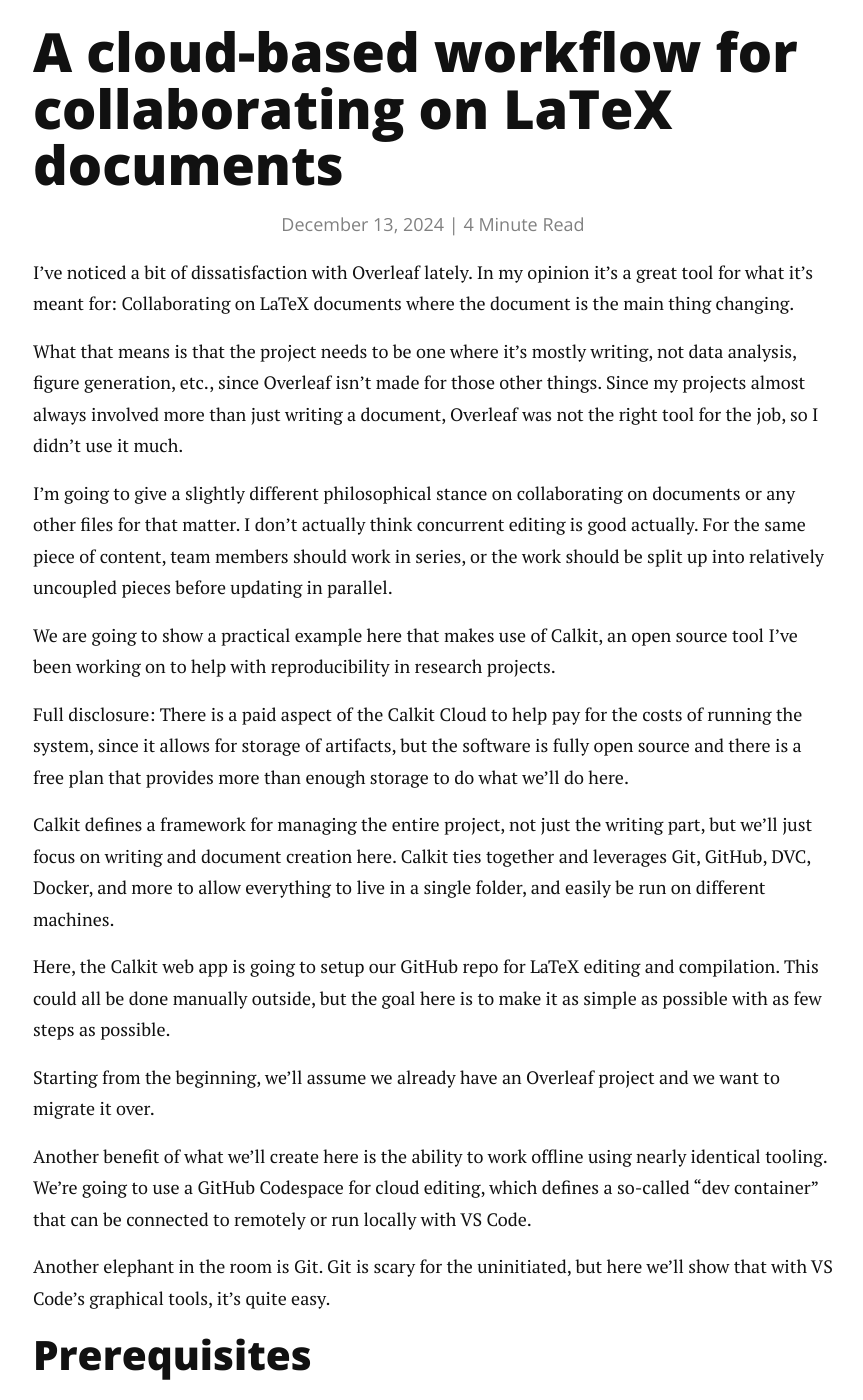
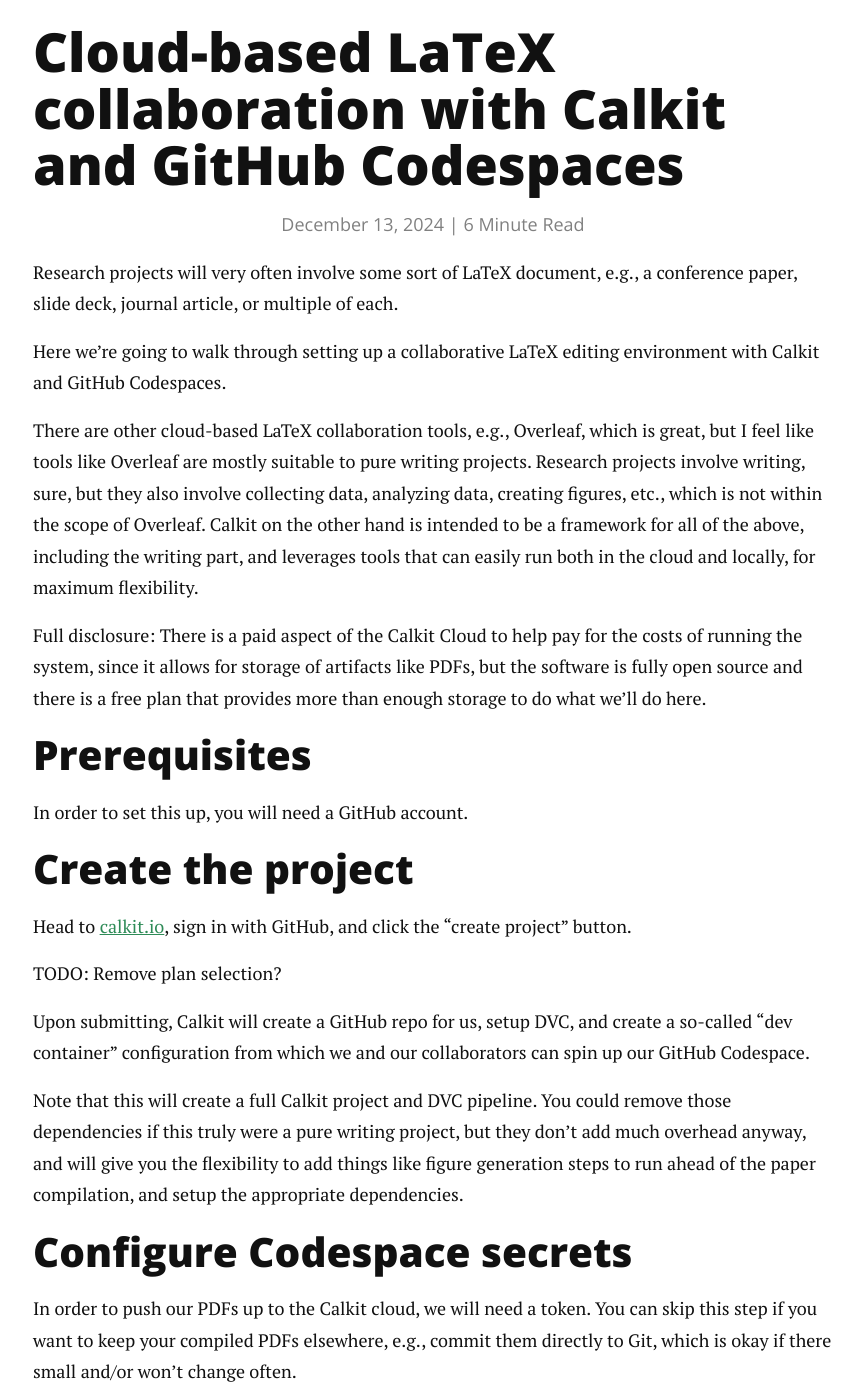
Before and after one commit to petebachant/petebachant.github.io, a Jekyll site: the page built from _posts/2024-12-13-latex-collab.markdown, in a window 1280 px wide and 1400 px high, scrolled down 279 px. Shown: the whole window, without its empty margins (207-1070 px from the left). Built offline with Jekyll 4.4.1, drawn with Linux system fonts in a browser that asks for light colours; nearby versions of some CDN libraries; comment, search, counter and statistics services are not loaded; some of the changed text lies outside the part shown.

Commit message:
Simplify a bit

````diff
--- a/_posts/2024-12-13-latex-collab.markdown
+++ b/_posts/2024-12-13-latex-collab.markdown
@@ -2,7 +2,7 @@
 comments: true
 date: 2024-12-13
 layout: post
-title: A cloud-based workflow for collaborating on LaTeX documents
+title: Cloud-based LaTeX collaboration with Calkit and GitHub Codespaces
 categories:
   - Open science
   - Reproducibility
@@ -10,78 +10,48 @@
   - Open source
 ---
 
-I've noticed a bit of dissatisfaction with Overleaf lately.
-In my opinion it's a great tool for what it's meant for: Collaborating on
-LaTeX documents where the document is the main thing changing.
+Research projects will very often involve some sort of LaTeX document,
+e.g., a conference paper, slide deck, journal article,
+or multiple of each.
 
-What that means is that the project needs to be one where it's
-mostly writing,
-not data analysis, figure generation, etc.,
-since Overleaf isn't made for those other things.
-Since my projects almost always involved more than just writing a document,
-Overleaf was not the right tool for the job,
-so I didn't use it much.
+Here we're going to walk through setting up a collaborative LaTeX editing
+environment with Calkit and GitHub Codespaces.
 
-I'm going to give a slightly different philosophical stance on
-collaborating on documents or any other files for that matter.
-I don't actually think concurrent editing is good actually.
-For the same piece of content, team members should work in series,
-or the work should be split up into relatively uncoupled
-pieces before updating in parallel.
-
-We are going to show a practical example here that makes use of
-Calkit, an open source
-tool I've been working on to help with reproducibility in
-research projects.
+There are other cloud-based LaTeX collaboration tools,
+e.g., Overleaf, which is great,
+but I feel like tools like Overleaf are
+mostly suitable to pure writing projects.
+Research projects involve writing, sure,
+but they also involve collecting data,
+analyzing data, creating figures, etc.,
+which is not within the scope of Overleaf.
+Calkit on the other hand is intended to be a framework for all of the above,
+including the writing part,
+and leverages tools that can easily run both in the cloud and locally,
+for maximum flexibility.
 
 Full disclosure: There is a paid aspect of the Calkit Cloud
 to help pay for the costs of running the system,
-since it allows for storage of artifacts,
+since it allows for storage of artifacts like PDFs,
 but the software is fully open source and there is a free plan
 that provides more than enough storage to do what we'll do here.
 
-Calkit defines a framework for managing the entire project,
-not just the writing part,
-but we'll just focus on writing and document creation here.
-Calkit ties together and leverages Git, GitHub, DVC, Docker, and more
-to allow everything to live in a single folder,
-and easily be run on different machines.
-
-Here, the Calkit web app is going to setup our GitHub repo
-for LaTeX editing and compilation.
-This could all be done manually outside,
-but the goal here is to make it as simple as possible with as few steps
-as possible.
-
-Starting from the beginning,
-we'll assume we already have an Overleaf project and we want
-to migrate it over.
-
-Another benefit of what we'll create here is the ability to work offline
-using nearly identical tooling.
-We're going to use a GitHub Codespace for cloud editing,
-which defines a so-called "dev container" that can be connected to remotely
-or run locally with VS Code.
-
-Another elephant in the room is Git.
-Git is scary for the uninitiated, but here we'll show that with
-VS Code's graphical tools, it's quite easy.
-
 ## Prerequisites
 
-In order to set this up, you will need a GitHub account
+In order to set this up, you will need a GitHub account.
 
 ## Create the project
 
 Head to [calkit.io](https://calkit.io),
 sign in with GitHub,
+and click the "create project" button.
 
-TODO: Remove plan selection
+TODO: Remove plan selection?
 
-then create a new project.
-This will create a GitHub repo for us,
+Upon submitting, Calkit will create a GitHub repo for us,
 setup DVC,
-and create a dev container in which we and our collaborators can work.
+and create a so-called "dev container" configuration from
+which we and our collaborators can spin up our GitHub Codespace.
 
 Note that this will create a full Calkit project and DVC pipeline.
 You could remove those dependencies if this truly were a pure writing
@@ -95,6 +65,9 @@
 
 In order to push our PDFs up to the Calkit cloud,
 we will need a token.
+You can skip this step if you want to keep your compiled PDFs elsewhere,
+e.g., commit them directly to Git,
+which is okay if there small and/or won't change often.
 
 ## Optional: Setup a prebuild for the Codespace configuration
 
@@ -106,12 +79,16 @@
 create a new publication,
 select the type as report for now,
 and select the `latex/article` template.
-This will add a LaTeX template to our repo and a build stage to our
-DVC pipeline.
+This will add a LaTeX article to our repo and a build stage to our
+DVC pipeline,
+which will use a Docker container to build the document.
 
-TODO: Allow importing from Overleaf?
+Let's create the document in a new folder called `paper`:
 
-TODO: Should this just be called a document?
+![Creating the publication.](TODO)
+
+TODO: Add these as shortcuts on the project homepage?
+This could also include adding pipeline stages, etc.
 
 ## Edit the document in a dev container
 
@@ -120,15 +97,92 @@
 editor, which will have access to our GitHub repo
 and will be able to compile the LaTeX document.
 
+If we execute `calkit run` in the terminal,
+we'll see the document will be compiled.
+
+### Break your lines properly
+
+When writing documents that will be versioned with Git,
+you want to make sure you break lines properly
+by splitting them at punctuation or otherwise breaking into one
+logical phrase per line.
+This will help when viewing differences between versions
+and proposed changes from collaborators.
+If you write paragraphs as one long line and let your editor "soft wrap"
+them,
+it will be a pain.
+
+So, instead of writing something like:
+
+```
+This is my very long and nice paragraph. It consists of many sentences, which make up the paragraph.
+```
+
+write:
+
+```
+This is my very long and nice paragraph.
+It consists of many sentences,
+which make up the paragraph.
+```
+
+The compiled document will look the same.
+
+Add some text to `paper/paper.tex` and press the play button icon
+in the upper right corner.
+This will automatically call `calkit run` again and refresh the PDF view.
+
+## Commit and push/pull changes
+
+The VS Code interface has a built in graphical tool for working with Git,
+which can make things a little easier.
+You can do most of what you need to do if you know these concepts:
+
+- Repository (repo): A collection of files tracked with Git.
+- Commit: A set of changes saved to the repo.
+- Push: Send updates to the cloud.
+- Pull: Download updates from the cloud and merge them into our current
+  working copy of the repo.
+- Stage: Add files to a commit.
+
+Using GitHub pull requests is outside the scope of this article.
+For many projects,
+it will make sense to have all collaborators simply commit
+to the main branch and continue to clean things up as you go.
+
 ## Handling concurrent collaboration
 
-The Calkit web app has a feature that allows locking files for editing.
+Other cloud-based tools like Google Docs and Overleaf
+allow multiple people to edit a document at the same time,
+continuously saving behind the scenes.
+In this workflow, we're using Git,
+which also technically allows concurrent editing,
+but every change or batch of changes needs to be deliberately committed,
+rather than being saved automatically.
+
+My personal opinion is that concurrent collaborative editing is
+actually not a good thing.
+However, if you want to do it,
+you still can,
+but you'll need to communicate a little more with your collaborators
+so you don't step on each other's toes and end up with merge conflicts.
+
+The Calkit web app has a feature that allows nominally locking files for
+editing,
+but at the time of writing is doesn't enforce these locks.
 You can use this so your collaborators see they shouldn't
-work on the file at the same time.
+work on the file at the same time,
+or simply shoot them a message on Slack or something to pass the ball around.
 
-## Reviewing proposed changes using PRs?
+There are other strategies that can work as well.
+Ultimately you just want to make sure no two people are working on the same
+paragraph(s) at the same time.
+You could split up the work by paragraph,
+or even use LaTeX `\input` commands to allow each collaborator to work
+on their own file, e.g.,
+if you've divided up the work by chapter or section.
 
-## Adding comments to address
+## Commenting and project management
 
 If you highlight a region of the PDF, you can create a comment
 and a corresponding GitHub issue.
@@ -137,36 +191,17 @@
 and GitHub will automatically close it.
 I love that feature!
 
-## Importing from Overleaf
+In the `.tex` file, you can highlight some text and create a GitHub
+issue from it with the "Create Issue From Selection" command.
+Open up the command palette with `ctrl/cmd+shift+p` and
+start typing "issue from selection".
+The command should show up at the top of the list.
+After you create a new issue,
+click the GitHub icon in the left pane and look through the recent issues.
+You can right click on an issue and select "Go to Linked Code" to do just
+that.
 
-```sh
-calkit import publication \
-    https://overleaf.com/my-thing \
-    --kind journal-article
-    --stage latex-build
-```
-
-```sh
-calkit new publication \
-   --title "PhD thesis" \
-   --import https://overleaf.com/something \
-   --stage build-thesis \
-   --stage-type latex \
-   --environment texlive \
-   ./thesis
-```
-
-## Pull it down to edit locally
-
-```sh
-calkit clone https://github.com/my-username/my-project-name.git
-```
-
-Then open in VS Code.
-
-```sh
-
-```
+TODO: Feature for uploading marked up PDF?
 
 ## Conclusions
 
````
